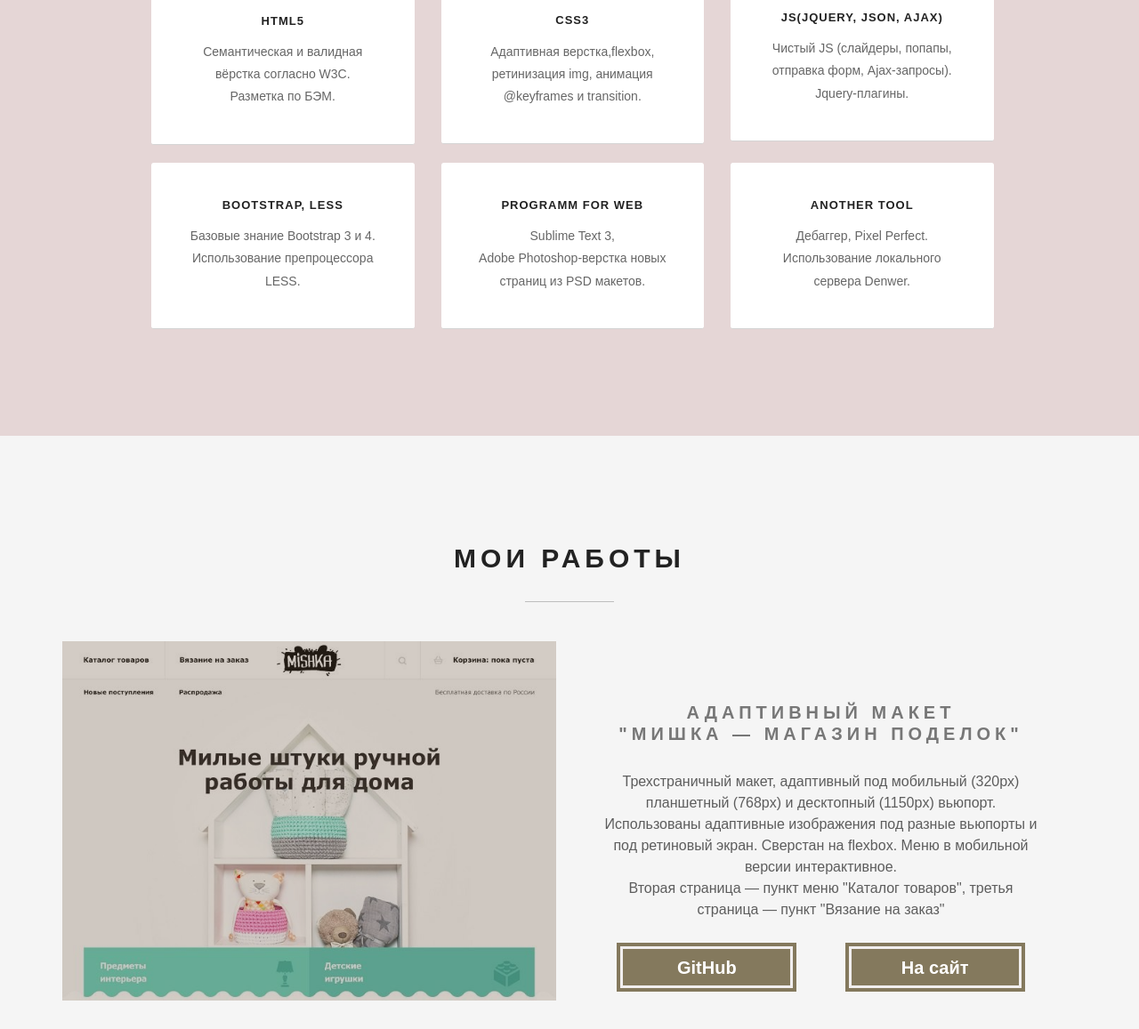
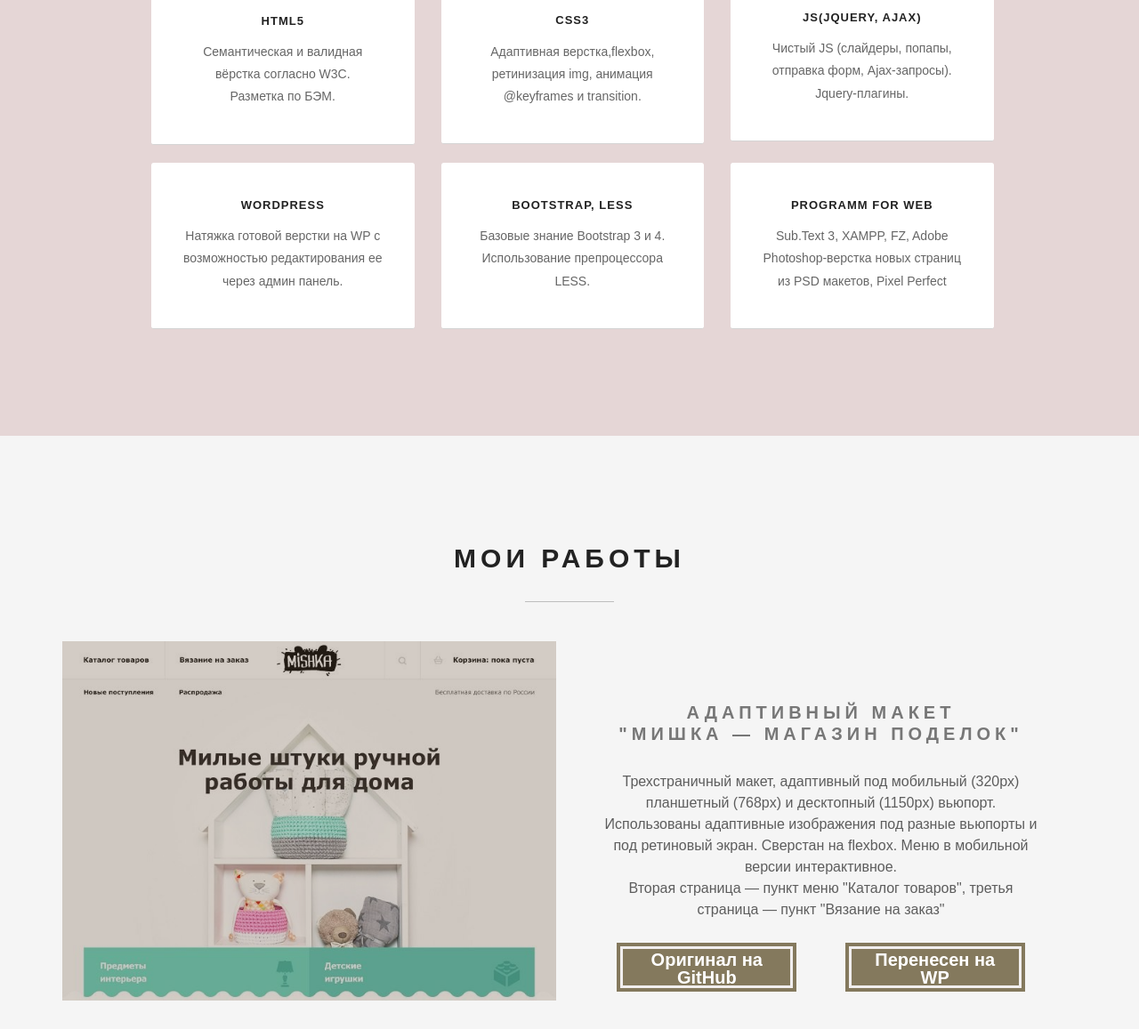
Before and after one commit to sitevk/sitevk.github.io, a plain HTML site: page index.html in a window 1280 px wide. Shown: the part 2093-3250 px from the top of the page at 89% size. Drawn offline with Linux system fonts and the light colour scheme.

Commit message:
22.03portf

```diff
--- a/index.html
+++ b/index.html
@@ -130,7 +130,7 @@
 										<img src="assets/images/js.png" width="55" height="60" alt="Значок JS">
 									</div>
 									<div class="iconbox-text">
-										<h3 class="iconbox-title">JS(Jquery, Json, Ajax)</h3>
+										<h3 class="iconbox-title">JS(Jquery, Ajax)</h3>
 										<div class="iconbox-desc">
 											Чистый JS (слайдеры, попапы, отправка форм, Ajax-запросы). Jquery-плагины.
 										</div>
@@ -145,6 +145,19 @@
 										<span class="icon-magic-wand"></span>
 									</div>
 									<div class="iconbox-text">
+										<h3 class="iconbox-title">WordPress</h3>
+										<div class="iconbox-desc">
+											Натяжка готовой верстки на WP c возможностью редактирования ее через админ панель.
+										</div>
+									</div>
+								</div>
+							</div>
+							<div class="col-sm-4 col-md-3">
+								<div class="iconbox wow slideInRight">
+									<div class="iconbox-icon">
+										<span class="icon-puzzle"></span>
+									</div>
+									<div class="iconbox-text">
 										<h3 class="iconbox-title">Bootstrap, LESS</h3>
 										<div class="iconbox-desc">
 											Базовые знание Bootstrap 3 и 4.
@@ -156,25 +169,12 @@
 							<div class="col-sm-4 col-md-3">
 								<div class="iconbox wow slideInRight">
 									<div class="iconbox-icon">
-										<span class="icon-puzzle"></span>
+										<span class="icon-wrench"></span>
 									</div>
 									<div class="iconbox-text">
 										<h3 class="iconbox-title">Programm for WEB</h3>
 										<div class="iconbox-desc">
-											Sublime Text 3, <br>Adobe Photoshop-верстка новых страниц из PSD макетов.
-										</div>
-									</div>
-								</div>
-							</div>
-							<div class="col-sm-4 col-md-3">
-								<div class="iconbox wow slideInRight">
-									<div class="iconbox-icon">
-										<span class="icon-wrench"></span>
-									</div>
-									<div class="iconbox-text">
-										<h3 class="iconbox-title">another tool</h3>
-										<div class="iconbox-desc">
-											Дебаггер, Pixel Perfect. Использование локального сервера Denwer.
+											Sub.Text 3, XAMPP, FZ, Adobe Photoshop-верстка новых страниц из PSD макетов, Pixel Perfect
 										</div>
 									</div>
 								</div>
@@ -208,8 +208,8 @@
 							Меню в мобильной версии интерактивное.<br>
 							Вторая страница — пункт меню "Каталог товаров", третья страница — пункт "Вязание на заказ"
 							</p>
-							<a class="btn-maket btn-left" href="https://github.com/sitevk/sitevk.github.io/tree/master/mishka" target="_blank">GitHub</a>
-								<a class="btn-maket" href="sitevk.github.io/mishka/" target="_blank">На сайт</a>
+							<a class="btn-maket btn-left" href="https://github.com/sitevk/sitevk.github.io/tree/master/mishka" target="_blank" style="padding-top: 9px;">Оригинал на GitHub</a>
+								<a class="btn-maket" href="http://h97628y7.beget.tech" target="_blank" style="padding-top: 9px;">Перенесен на WP</a>
 						</div>
 					</div>
 					<div class="row">
```
